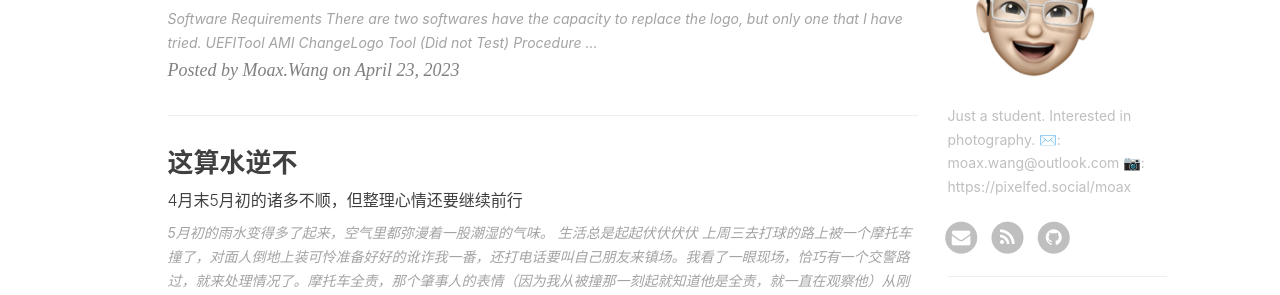
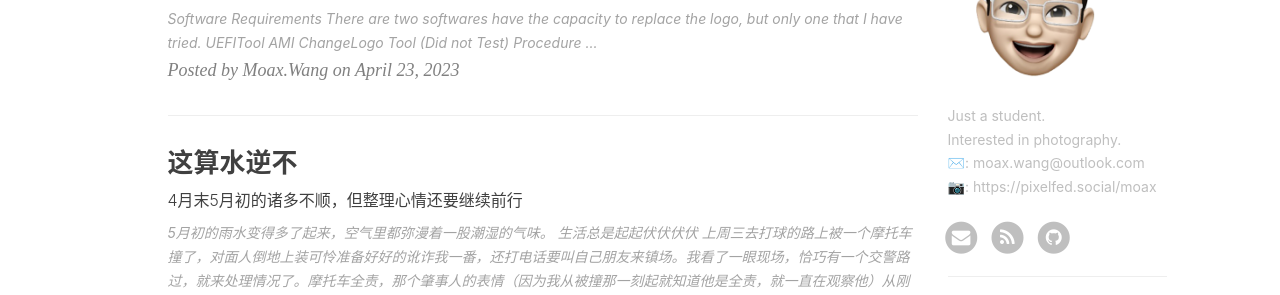
Before and after one commit to WinchellWang/winchellwang.github.io, a Jekyll site: the page built from index.html, in a window 1280 px wide. Shown: the part 749-1044 px from the top of the page. Built offline with Jekyll 4.4.1, drawn with Linux system fonts in a browser that asks for light colours; nearby versions of some CDN libraries; the list of posts is cut into pages by our own code; comment, search, counter and statistics services are not loaded.

Commit message:
Update _config.yml

```diff
--- a/_config.yml
+++ b/_config.yml
@@ -11,7 +11,7 @@ github_repo: "https://github.com/MoaxWang/moaxwang.github.io.git" # you code rep
 
 # Sidebar settings
 sidebar: true                           # whether or not using Sidebar.
-sidebar-about-description: "Just a student.\nInterested in photography.\n✉️: moax.wang@outlook.com\n📷: https://pixelfed.social/moax"
+sidebar-about-description: "Just a student.<br>Interested in photography.<br>✉️: moax.wang@outlook.com<br>📷: https://pixelfed.social/moax"
 sidebar-avatar: /img/avatar.png      # use absolute URL, seeing it's used in both `/` and `/about/`
 
 # SNS settings
```
